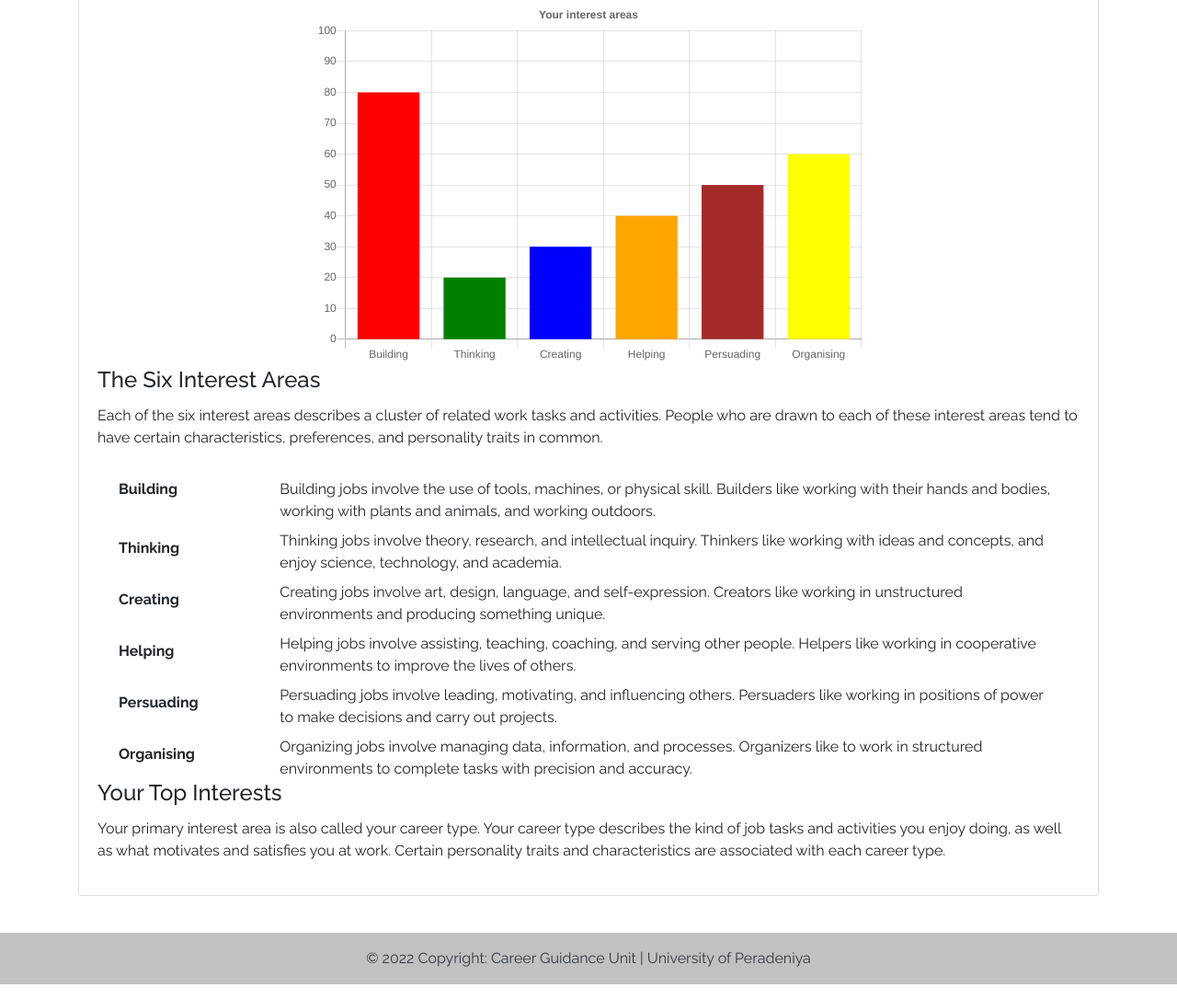
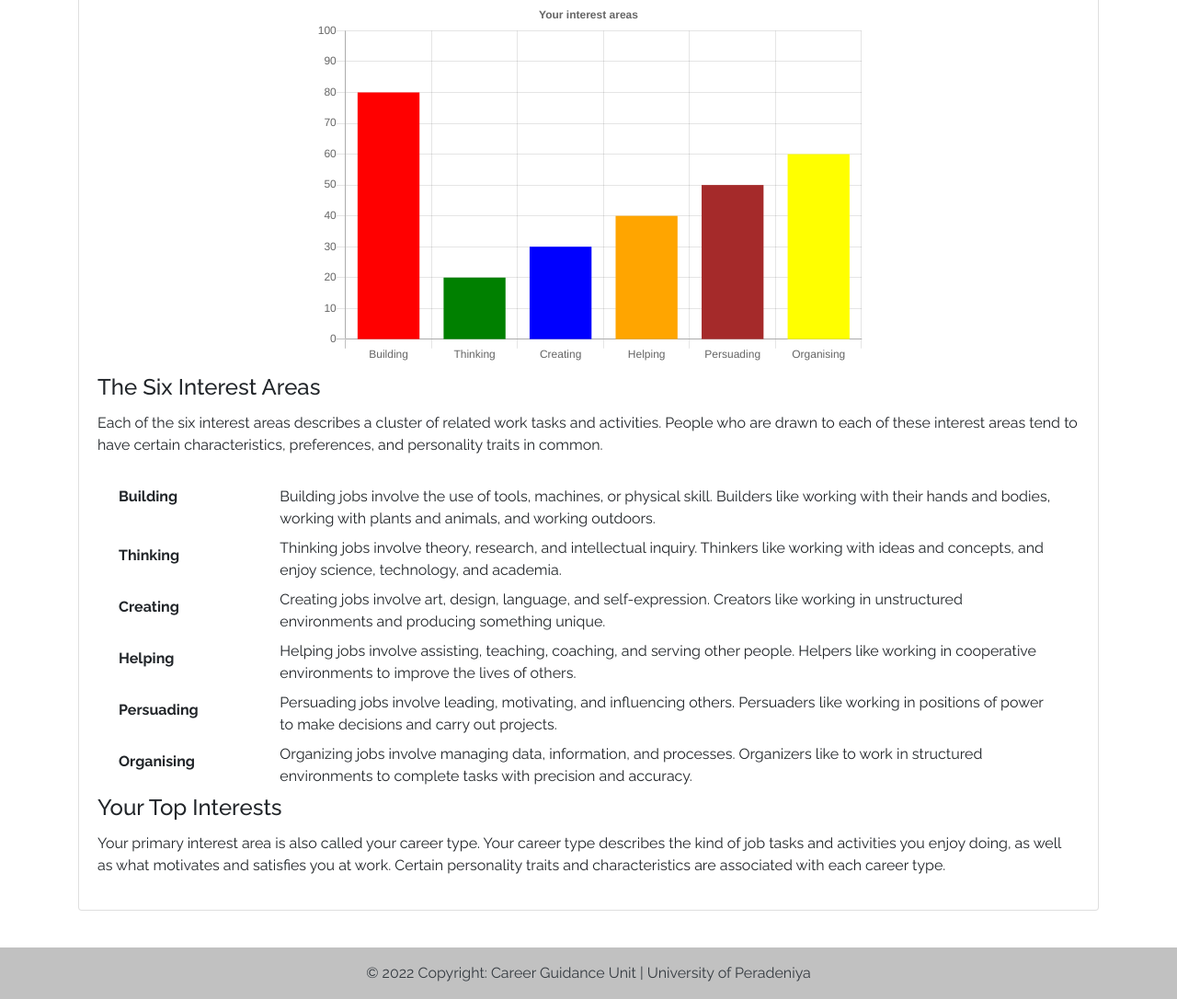
Before and after one commit to ratheesk/we-lead, a PHP site: page /pages/holland-career-test-eng-6.php in a window 1280 px wide. Shown: the part 639-1725 px from the top of the page at 92% size. Run offline with PHP 8.4, Linux system fonts and the light colour scheme; some libraries are stand-ins or nearby versions.

Commit message:
Add margin for headings

```diff
--- a/components/holland-career-test/career-interest-profile.inc.php
+++ b/components/holland-career-test/career-interest-profile.inc.php
@@ -26,7 +26,7 @@
 <!--End of Bar chart-->
 
 <!--Interest areas explanation-->
-<h4 class="card-title">The Six Interest Areas</h4>
+<h4 class="card-title mt-2">The Six Interest Areas</h4>
 <p class="card-text">Each of the six interest areas describes a cluster of related work tasks and activities. People who
     are drawn to each of these interest areas tend to have certain characteristics, preferences, and personality traits
     in common.</p>
@@ -54,7 +54,7 @@
 <!--End of Interest areas explanation-->
 
 <!--Top Interest areas explanation-->
-<h4 class="card-title">Your Top Interests</h4>
+<h4 class="card-title mt-2">Your Top Interests</h4>
 <p class="card-text">Your primary interest area is also called your career type. Your career type describes the kind of
     job tasks and activities you enjoy doing, as well as what motivates and satisfies you at work. Certain personality
     traits and characteristics are associated with each career type.</p>
```
